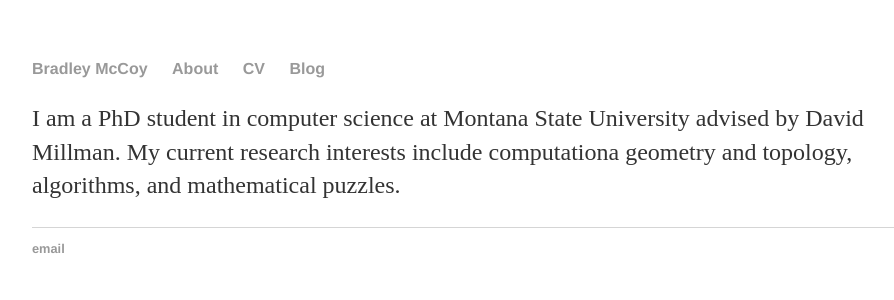
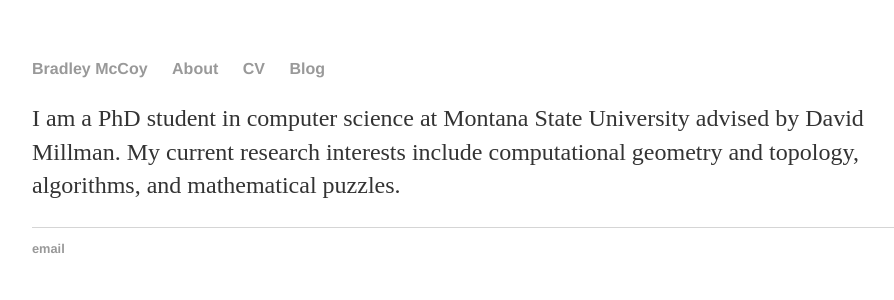
Before and after one commit to Brad-A-M/Brad-A-M.github.io, a Jekyll site: the page built from index.html, in a window 1280 px wide. Shown: the top 300 px of the page, without its empty margins (160-1054 px from the left). Built offline with Jekyll 4.4.1, drawn with Linux system fonts in a browser that asks for light colours.

Commit message:
Update index.html

```diff
--- a/index.html
+++ b/index.html
@@ -5,6 +5,6 @@ title: Bradley McCoy
 <div class="blurb">
 
 	<p>I am a PhD student in computer science at Montana State University advised by David Millman.
-	My current research interests include computationa geometry and topology, algorithms, and mathematical
+	My current research interests include computational geometry and topology, algorithms, and mathematical
 	puzzles.</p>
 </div><!-- /.blurb -->
```
